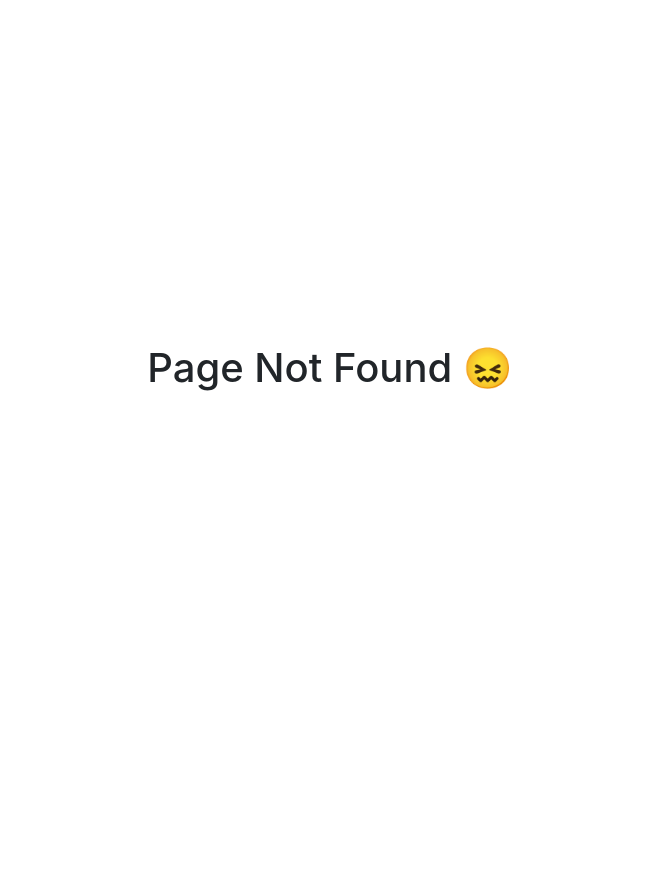
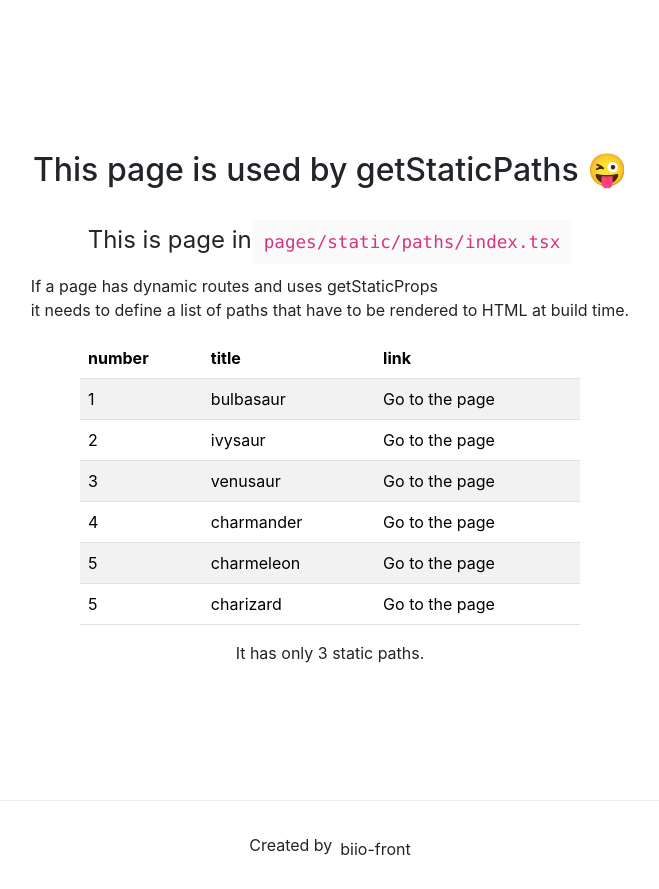
Before and after one commit to biio-front/test-next, a Next.js app: page /static/paths in a window 1280 px wide. Before the commit this address had no page. Shown: the whole page, without its empty margins (310-969 px from the left). Before the commit the page ends 800 px from the top, so only its background shows below. Built offline with nearby package versions, Linux system fonts and the light colour scheme.

Commit message:
Add static paths

```diff
--- /dev/null
+++ b/pages/static/paths/index.tsx
@@ -0,0 +1,50 @@
+import { NextPage } from 'next';
+import Head from 'next/head';
+
+import Table from '../../../components/Table';
+import Footer from '../../../components/Footer';
+
+import styles from '../../../styles/Home.module.css';
+
+const Paths: NextPage = () => {
+  const CONTENTS = [
+    { number: '1', name: 'bulbasaur' },
+    { number: '2', name: 'ivysaur' },
+    { number: '3', name: 'venusaur' },
+    { number: '4', name: 'charmander' },
+    { number: '5', name: 'charmeleon' },
+    { number: '5', name: 'charizard' },
+  ];
+
+  return (
+    <div>
+      <Head>
+        <title>getServerSideProps</title>
+        <meta name='description' content='Generated by create next app' />
+        <link rel='icon' href='/favicon.ico' />
+      </Head>
+
+      <main className={styles.main}>
+        <h2>This page is used by getStaticPaths 😜</h2>
+
+        <p className={styles.description}>
+          This is page in
+          <code className={styles.code}>pages/static/paths/index.tsx</code>
+        </p>
+
+        <p>
+          If a page has dynamic routes and uses getStaticProps
+          <br />
+          it needs to define a list of paths that have to be rendered to HTML at build time.
+        </p>
+
+        <Table tableContents={CONTENTS} alias='paths' />
+        <p>It has only 3 static paths.</p>
+      </main>
+
+      <Footer />
+    </div>
+  );
+};
+
+export default Paths;
```
Also changed, not shown: pages/static/paths/[number].tsx (added, +86 -0 lines).
